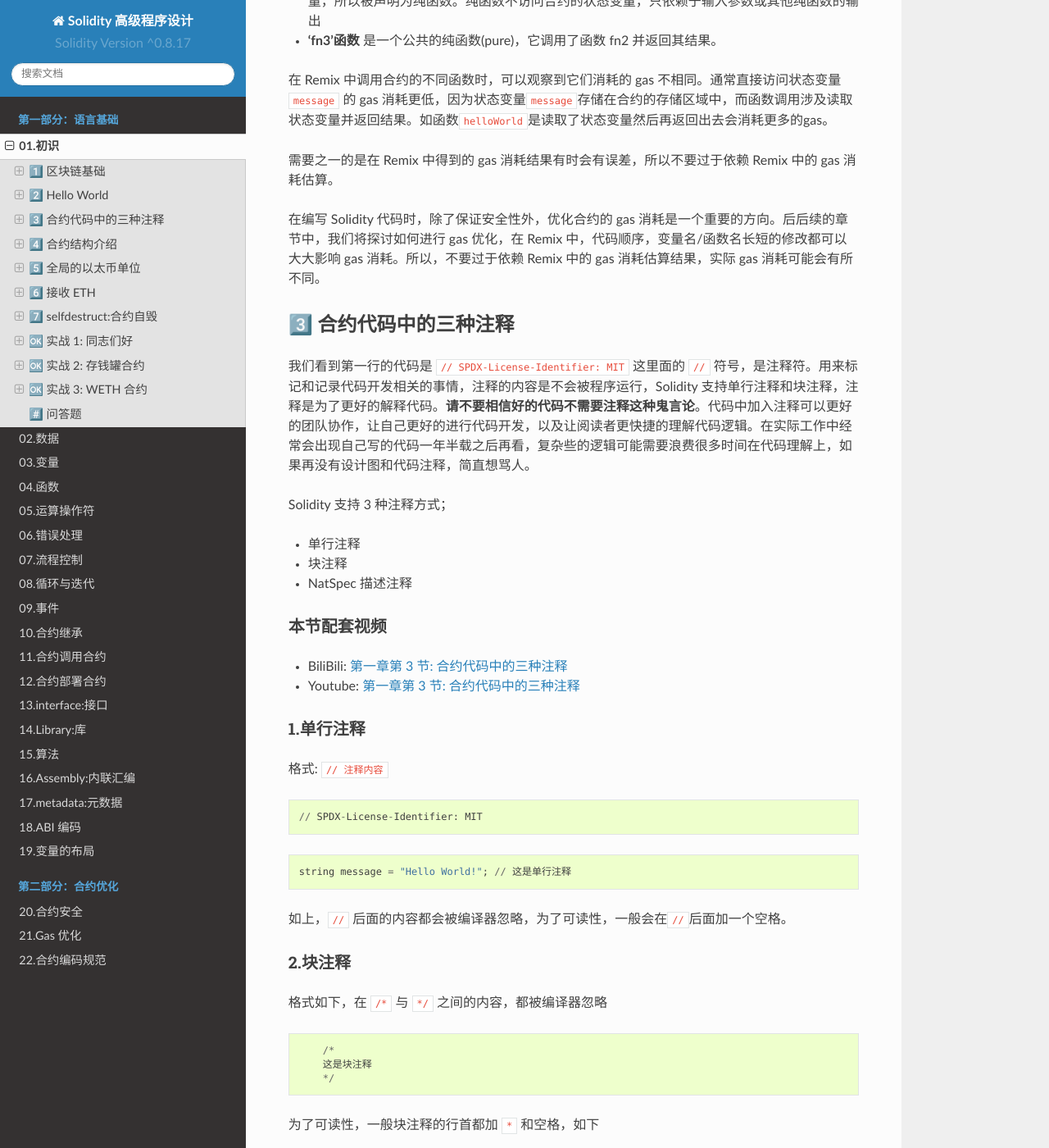
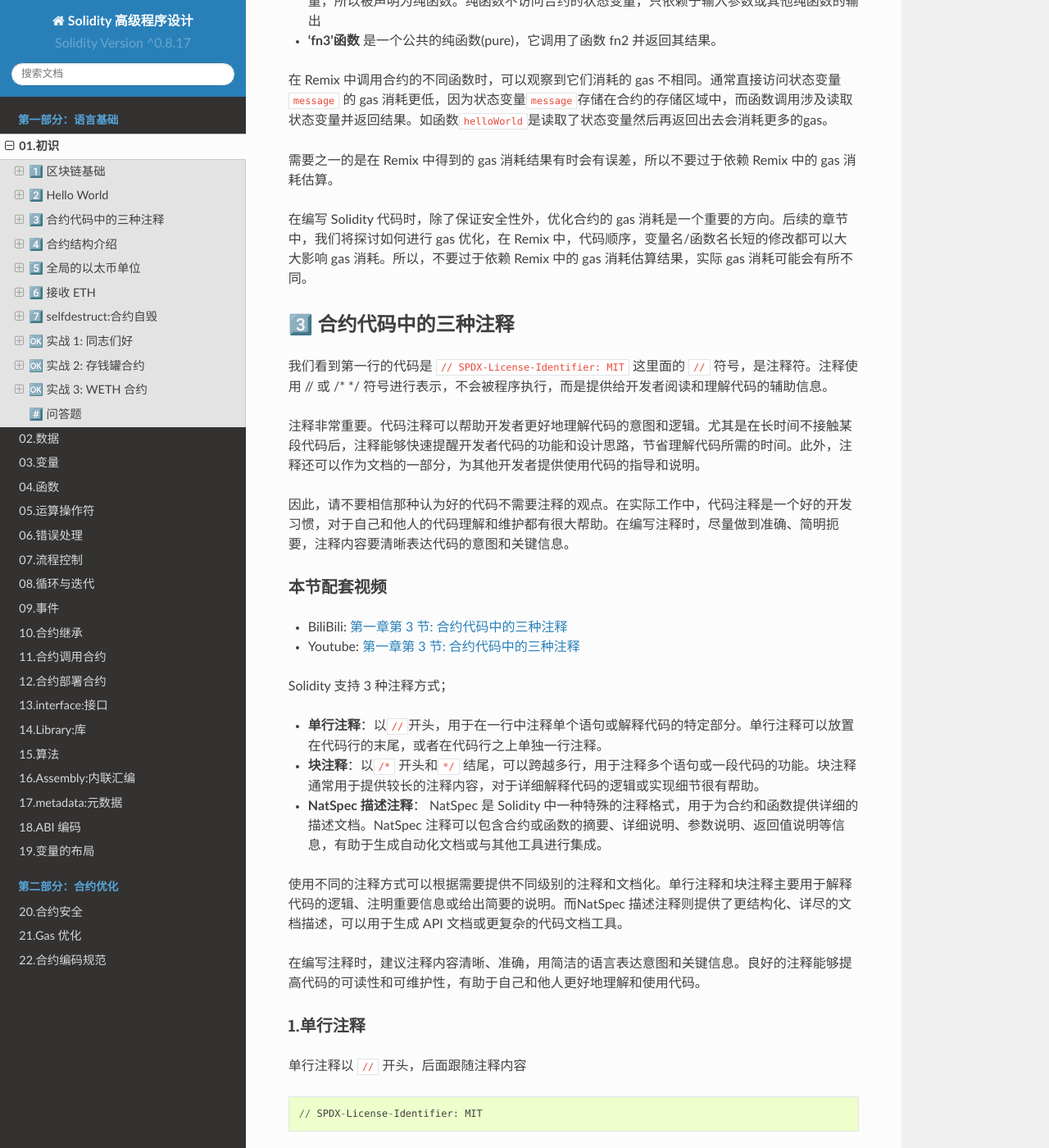
Before and after one commit to anbang/professional-solidity, a Sphinx documentation site: the page built from docs/source/01.hello.md, in a window 1280 px wide and 1400 px high, scrolled down 4222 px. Shown: the whole window at 82% size. Built offline with Sphinx 7.4.7 and the Read the Docs theme 2.0.0, drawn with Linux system fonts in a browser that asks for light colours; some of the changed text lies outside the part shown.

Commit message:
Update 01.hello.md

````diff
--- a/docs/source/01.hello.md
+++ b/docs/source/01.hello.md
@@ -146,27 +146,36 @@ contract Hello {
 
 需要之一的是在 Remix 中得到的 gas 消耗结果有时会有误差，所以不要过于依赖 Remix 中的 gas 消耗估算。
 
-在编写 Solidity 代码时，除了保证安全性外，优化合约的 gas 消耗是一个重要的方向。后后续的章节中，我们将探讨如何进行 gas 优化，在 Remix 中，代码顺序，变量名/函数名长短的修改都可以大大影响 gas 消耗。所以，不要过于依赖 Remix 中的 gas 消耗估算结果，实际 gas 消耗可能会有所不同。
+在编写 Solidity 代码时，除了保证安全性外，优化合约的 gas 消耗是一个重要的方向。后续的章节中，我们将探讨如何进行 gas 优化，在 Remix 中，代码顺序，变量名/函数名长短的修改都可以大大影响 gas 消耗。所以，不要过于依赖 Remix 中的 gas 消耗估算结果，实际 gas 消耗可能会有所不同。
 
 
 ## 3️⃣ 合约代码中的三种注释
 
-我们看到第一行的代码是 `// SPDX-License-Identifier: MIT` 这里面的 `//` 符号，是注释符。用来标记和记录代码开发相关的事情，注释的内容是不会被程序运行，Solidity 支持单行注释和块注释，注释是为了更好的解释代码。**请不要相信好的代码不需要注释这种鬼言论**。代码中加入注释可以更好的团队协作，让自己更好的进行代码开发，以及让阅读者更快捷的理解代码逻辑。在实际工作中经常会出现自己写的代码一年半载之后再看，复杂些的逻辑可能需要浪费很多时间在代码理解上，如果再没有设计图和代码注释，简直想骂人。
-
-Solidity 支持 3 种注释方式；
-
-- 单行注释
-- 块注释
-- NatSpec 描述注释
+我们看到第一行的代码是 `// SPDX-License-Identifier: MIT` 这里面的 `//` 符号，是注释符。注释使用 // 或 /* */ 符号进行表示，不会被程序执行，而是提供给开发者阅读和理解代码的辅助信息。
+
+注释非常重要。代码注释可以帮助开发者更好地理解代码的意图和逻辑。尤其是在长时间不接触某段代码后，注释能够快速提醒开发者代码的功能和设计思路，节省理解代码所需的时间。此外，注释还可以作为文档的一部分，为其他开发者提供使用代码的指导和说明。
+
+因此，请不要相信那种认为好的代码不需要注释的观点。在实际工作中，代码注释是一个好的开发习惯，对于自己和他人的代码理解和维护都有很大帮助。在编写注释时，尽量做到准确、简明扼要，注释内容要清晰表达代码的意图和关键信息。
 
 ### 本节配套视频
 
 - BiliBili: <a href="https://www.bilibili.com/video/BV1HR4y197Ag?p=3" target="_blank" rel="noreferrer">第一章第 3 节: 合约代码中的三种注释</a>
 - Youtube: <a href="https://www.youtube.com/watch?v=QZ-1r4rjlyQ&list=PLdXBX6Eqe4Net43OWIZychHW0n6CX_8Ih&index=3" target="_blank" rel="noreferrer">第一章第 3 节: 合约代码中的三种注释</a>
 
+
+Solidity 支持 3 种注释方式；
+
+- **单行注释**：以`//`开头，用于在一行中注释单个语句或解释代码的特定部分。单行注释可以放置在代码行的末尾，或者在代码行之上单独一行注释。
+- **块注释**：以`/*` 开头和`*/` 结尾，可以跨越多行，用于注释多个语句或一段代码的功能。块注释通常用于提供较长的注释内容，对于详细解释代码的逻辑或实现细节很有帮助。
+- **NatSpec 描述注释**： NatSpec 是 Solidity 中一种特殊的注释格式，用于为合约和函数提供详细的描述文档。NatSpec 注释可以包含合约或函数的摘要、详细说明、参数说明、返回值说明等信息，有助于生成自动化文档或与其他工具进行集成。
+
+使用不同的注释方式可以根据需要提供不同级别的注释和文档化。单行注释和块注释主要用于解释代码的逻辑、注明重要信息或给出简要的说明。而NatSpec 描述注释则提供了更结构化、详尽的文档描述，可以用于生成 API 文档或更复杂的代码文档工具。
+
+在编写注释时，建议注释内容清晰、准确，用简洁的语言表达意图和关键信息。良好的注释能够提高代码的可读性和可维护性，有助于自己和他人更好地理解和使用代码。
+
 ### 1.单行注释
 
-格式: `// 注释内容`
+单行注释以 `//` 开头，后面跟随注释内容
 
 ```
 // SPDX-License-Identifier: MIT
@@ -176,11 +185,11 @@ Solidity 支持 3 种注释方式；
 string message = "Hello World!"; // 这是单行注释
 ```
 
-如上，`//` 后面的内容都会被编译器忽略，为了可读性，一般会在`//`后面加一个空格。
+如上，`//` 后面的注释内容将会被编译器忽略，为了提高可读性，通常会在`//`后面加一个空格。
 
 ### 2.块注释
 
-格式如下，在 `/*` 与 `*/` 之间的内容，都被编译器忽略
+格式如下，在 `/*` 与 `*/` 之间的内容，可以跨越多行
 
 ```
     /*
@@ -188,7 +197,7 @@ string message = "Hello World!"; // 这是单行注释
     */
 ```
 
-为了可读性，一般块注释的行首都加 `*` 和空格，如下
+为了可读性，通常在块注释的每行开头加上 `*` 和一个空格
 
 ```
     /**
@@ -199,7 +208,7 @@ string message = "Hello World!"; // 这是单行注释
 
 ### 3.NatSpec 描述注释
 
-单行使用 `///` 开始，多行使用 `/**` 开头以 `*/` 结尾。NatSpec 描述注释的作用非常重要，它是为函数、返回变量等提供丰富的文档。在编写合约的时候，强烈推荐使用 `NatSpec` 为所有的开放接口（只要是在 `ABI` 里呈现的内容）进行完整的注释。
+NatSpec 描述注释是一种更详细的注释形式，用于为函数、变量等提供丰富的文档。它以单行注释 `///` 或多行注释 `/** ... */` 的形式使用。在编写合约时，强烈推荐为所有对外可见的接口（在 ABI 中呈现的内容）添加完整的 NatSpec 描述注释。
 
 #### ⓵ 简单演示
 
@@ -256,28 +265,32 @@ contract  TinyStorage {
 
 #### ⓶ 文档输出
 
-使用 `NatSpec` 描述注释的另一个好处是，当被编译器解析时，上面示例中的代码将生成两个不同的 JSON 文件。
-
-- User Documentation：供最终用户在执行功能时作为通知使用的
-- Developer Documentation：供开发人员使用的。
-
-如果将上述合约另存为，`a.sol` 则您可以使用以下命令生成文档：
-
-```
-solc --userdoc --devdoc a.sol
+使用 `NatSpec` 描述注释的另一个好处是，当被编译器解析时，上述示例中的代码将生成两个不同的 JSON 文件。
+
+- User Documentation：用于最终用户执行合约功能时作为通知使用的文档。
+- Developer Documentation：用于开发人员参考和使用的文档。
+
+如果将上述合约另存为，`a.sol` 您可以使用以下命令生成文档：
+
+```
+solc --userdoc a.sol
+solc --devdoc a.sol
 ```
 
 #### ⓷ 继承说明
 
-TODO: 在后面合约继承的时候再演示使用。
-
-如果函数是继承别的合约，没有 NatSpec 的函数将自动继承其基本函数的文档。但是下面三种情况是例外的：
-
-- 当参数名称不同时。
-  - 这时候是函数的重载，函数签名已经发生了改变。
-- 当有多个基本功能时。
-  - 这时候因为发生了冲突，supper 中有多个父级
-- 当有一个明确的 `@inheritdoc` 标签指定应该使用哪个合约来继承时。
+在后续涉及合约继承的部分将详细演示如何使用 NatSpec 描述注释。
+
+当一个函数继承自另一个合约时，如果没有为继承函数添加`NatSpec`描述注释，那么继承函数将自动继承其基本函数的文档。但是下面三种情况是例外的：
+
+- 1.当参数名称不同时。
+  - 这种情况下，函数被视为重载，函数签名发生了改变，因此无法自动继承基础函数的文档。
+- 2.当存在多个基础函数时。
+  - 如果有多个基础函数，编译器无法确定应该继承哪个函数的文档，就会发生冲突，因此无法自动继承文档。
+- 3.当使用 `@inheritdoc` 标签明确指定了继承哪个合约时。
+  - 当有一个明确的 `@inheritdoc` 标签指定应该使用哪个合约来继承时。那么该函数将继承指定的合约的文档，而不是自动继承基础函数的文档。
+
+这些情况下，应该显式添加 `NatSpec` 描述注释，以提供准确的文档信息。
 
 更多 NatSpec 请参考: <https://github.com/aragon/radspec>
 
````
